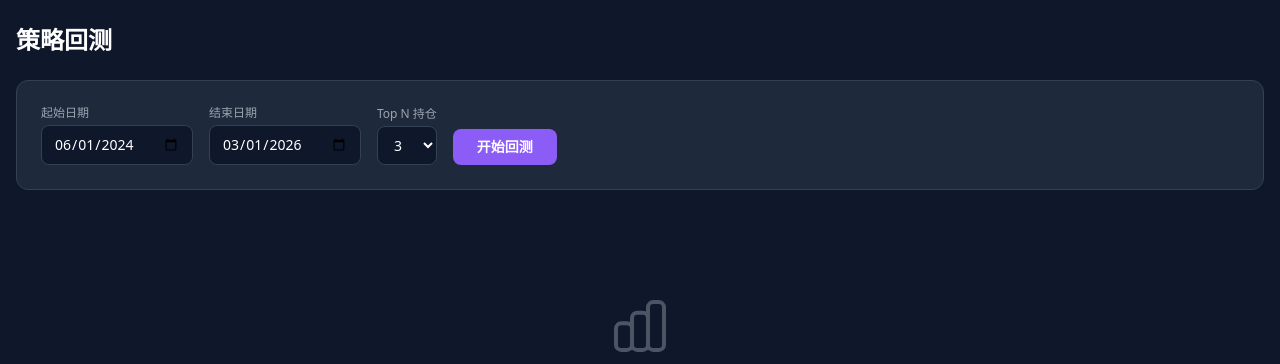
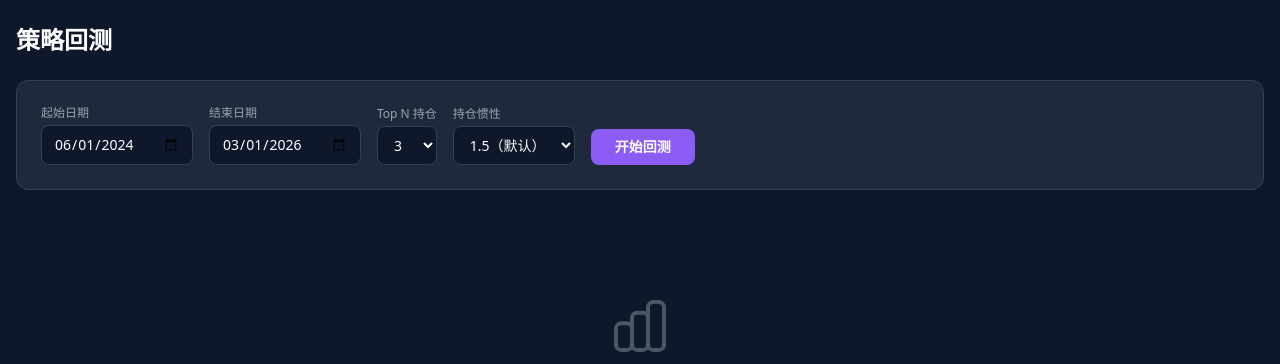
Before and after one commit to bigbigraydeng-maker/StockQueen, a Python web app: template app/templates/backtest.html in a window 1280 px wide. Shown: the part 57-421 px from the top of the page. Run offline with Jinja, Linux system fonts and the light colour scheme; the template is opened without the code that fills it, so the values that code supplies are empty; some libraries are stand-ins or nearby versions.

Commit message:
feat: P1 持仓惯性 — 降低换手率优化
- 新增 HOLDING_BONUS=1.5 参数，已持仓标的自动加分
- 实盘轮动和回测均支持持仓惯性
- 回测页面新增持仓惯性强度选择器（0/1.0/1.5/2.0/3.0）

Co-Authored-By: Claude Opus 4.6 <noreply@anthropic.com>

```diff
--- a/app/config/rotation_watchlist.py
+++ b/app/config/rotation_watchlist.py
@@ -13,6 +13,7 @@ class RotationConfig:
     WEIGHT_3M: float = 0.40
     VOL_PENALTY: float = 0.50       # annualized vol penalty multiplier
     TREND_BONUS: float = 2.0        # bonus if close > MA20
+    HOLDING_BONUS: float = 1.5      # bonus for already-held tickers (reduces turnover)
 
     # === Selection ===
     TOP_N: int = 3                  # hold top N tickers
--- a/app/routers/web.py
+++ b/app/routers/web.py
@@ -439,12 +439,14 @@ async def htmx_backtest_run(request: Request):
         start_date = form.get("start_date", "2024-06-01")
         end_date = form.get("end_date", "2026-03-01")
         top_n = int(form.get("top_n", 3))
+        holding_bonus = float(form.get("holding_bonus", 1.5))
 
         from app.services.rotation_service import run_rotation_backtest
         result = await run_rotation_backtest(
             start_date=start_date,
             end_date=end_date,
             top_n=top_n,
+            holding_bonus=holding_bonus,
         )
 
         if "error" in result:
--- a/app/templates/backtest.html
+++ b/app/templates/backtest.html
@@ -43,6 +43,18 @@
             </select>
         </div>
 
+        <div class="flex flex-col">
+            <label class="text-xs text-gray-400 mb-1">持仓惯性</label>
+            <select name="holding_bonus"
+                    class="bg-sq-bg border border-sq-border rounded-lg px-3 py-2 text-sm text-white focus:border-sq-accent focus:outline-none">
+                <option value="0">关闭</option>
+                <option value="1.0">1.0（弱）</option>
+                <option value="1.5" selected>1.5（默认）</option>
+                <option value="2.0">2.0（强）</option>
+                <option value="3.0">3.0（极强）</option>
+            </select>
+        </div>
+
         <button type="submit"
                 class="bg-sq-accent hover:bg-purple-600 text-white font-semibold px-6 py-2 rounded-lg transition-colors text-sm">
             开始回测
```
Also changed, not shown: app/services/rotation_service.py (+14 -0 lines).
